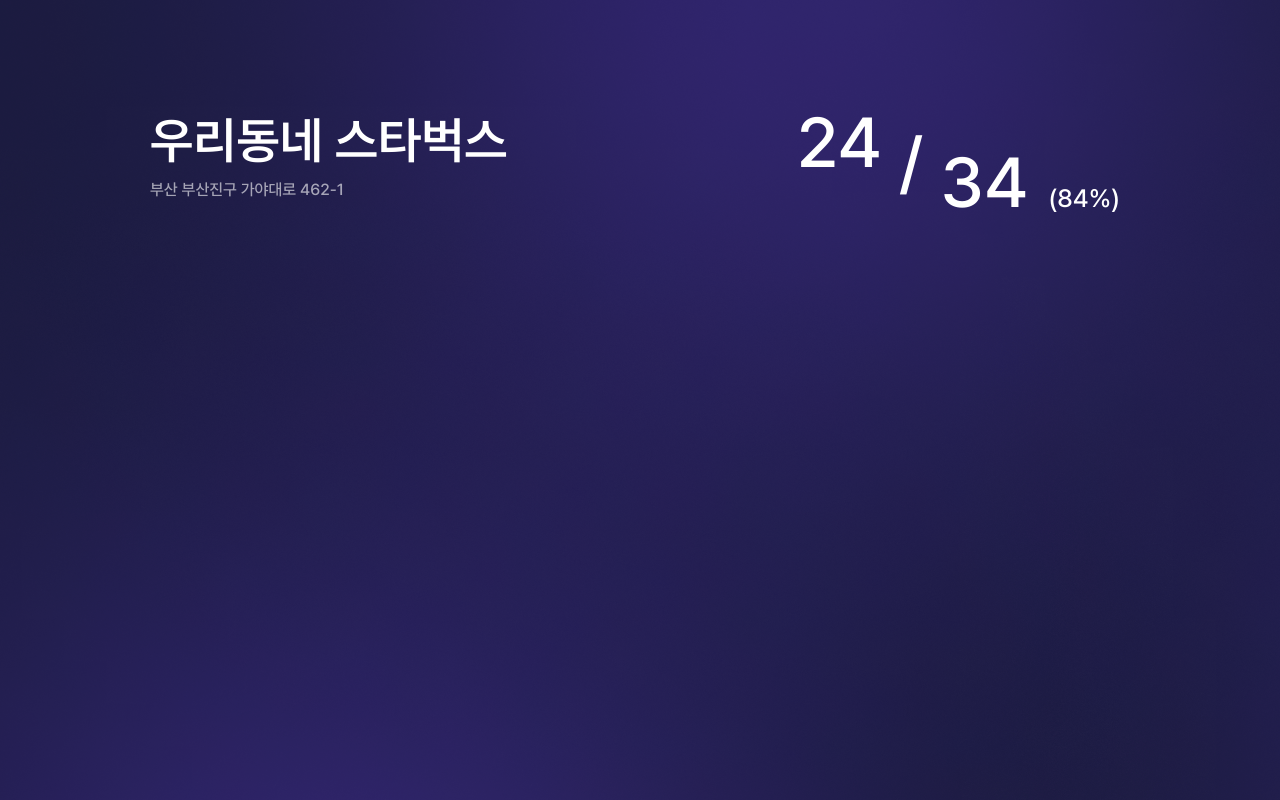
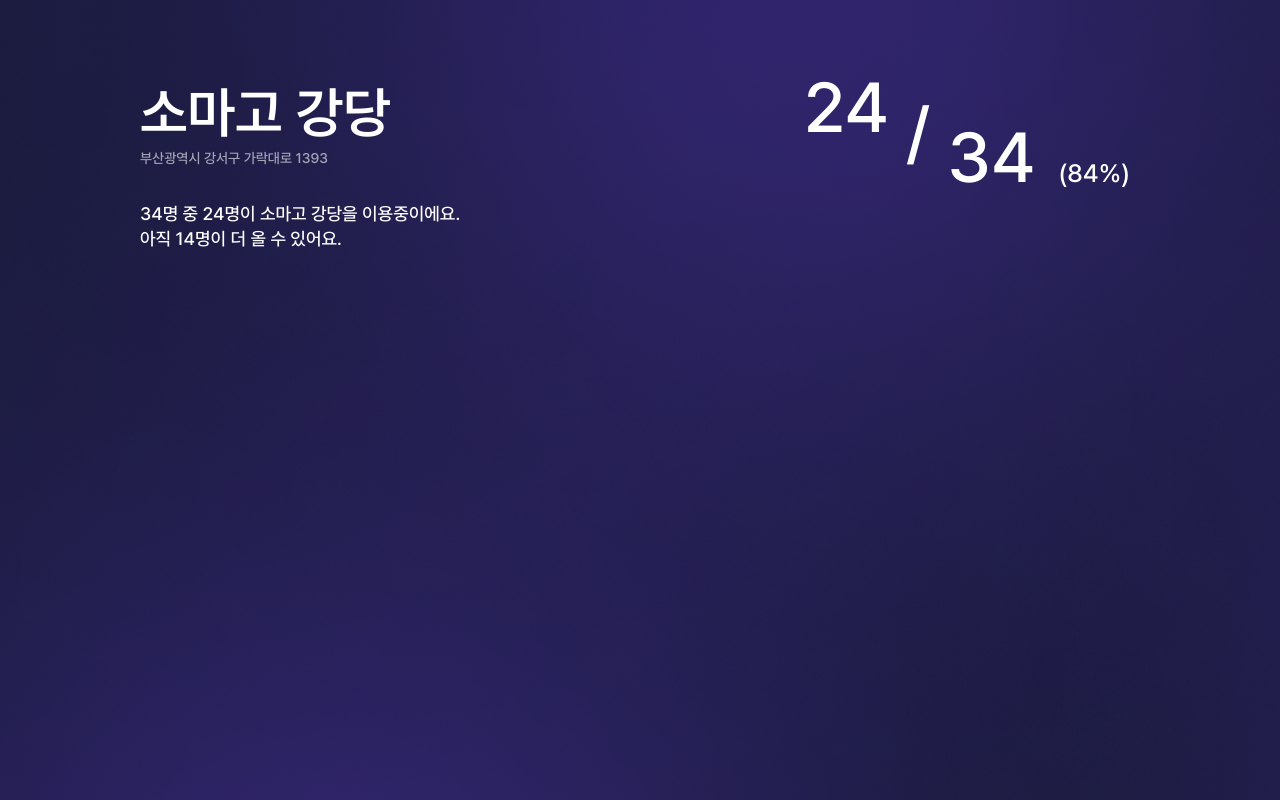
Before and after one commit to OneCredit-Team/OneCredit-client, a React (Create React App) app: page / in a window 1280 px wide. Built offline with nearby package versions, Linux system fonts and the light colour scheme.

Commit message:
Chore :: css 수정

```diff
--- a/src/pages/Main/Main.js
+++ b/src/pages/Main/Main.js
@@ -5,8 +5,10 @@
             <div className='main-tit-background'>
                 <div className='main-tit'>
                     <div className='main-store'>
-                        <p className='main-store-top'>우리동네 스타벅스</p>
-                        <p className='main-store-bottom'>부산 부산진구 가야대로 462-1</p>
+                        <p className='main-store-top'>소마고 강당</p>
+                        <p className='main-store-bottom'>부산광역시 강서구 가락대로 1393</p>
+                        <p className='main-store-bottom2'>34명 중 24명이 소마고 강당을 이용중이에요.<br />
+                            아직 14명이 더 올 수 있어요.</p>
                     </div>
                     <div className='main-percent'>
                         <a className='main-percent-top'>
--- a/src/pages/Main/Main.scss
+++ b/src/pages/Main/Main.scss
@@ -4,27 +4,38 @@
 .main-tit-background {
     background-image: url('../../../public/img/main-background.png');
     height: 100vh;
+    position: relative;
     color: white;
-
+    width: 100vw;
         .main-tit {
+            width: 1000px;
+            margin: 0 auto;
             flex-wrap: wrap;
-        padding: 10px 150px;
             display: flex;
             justify-content: space-between;
-        position: relative;
-        top: 100px;
+            padding-top: 80px;
             .main-store {
                 .main-store-top {
                     font-family: 'PretendardSemiBold';
-                font-size: 50px;
+                    font-size: 55px;
                 }
 
                 .main-store-bottom {
-                padding-top: 10px;
+                    padding-top: 5px;
+                    font-family: 'PretendardMedium';
+                    font-style: none;
+                    font-size: 14px;
+                    font-weight: 100;
+                    opacity: 60%;
+                }
+                .main-store-bottom2 {
+                    word-break: initial;
+                    padding-top: 35px;
+                    line-height: 25px;
                     font-family: 'PretendardMedium';
                     font-style: normal;
+                    font-size: 18px;
                     font-weight: 100;
-                opacity: 60%;
                 }
             }
 
@@ -37,21 +48,21 @@
                     font-weight: 500;
                     .percent-front-num{
                         position: relative;
-                    bottom: 20px;
+                        bottom: 25px;
                     }
                     .precent-slash{
                     }
                     .percent-back-num{
                         position: relative;
-                    top: 20px;
+                        top: 25px;
                     }
                 }
 
                 .main-percent-bottom {
                     font-size: 25px;
-                padding-left: 20px;
+                    padding-left: 23px;
                     position: relative;
-                top: 20px;
+                    top: 25px;
                 }
             }
         }
```
Lines whose indentation alone changed are shown as unchanged.
